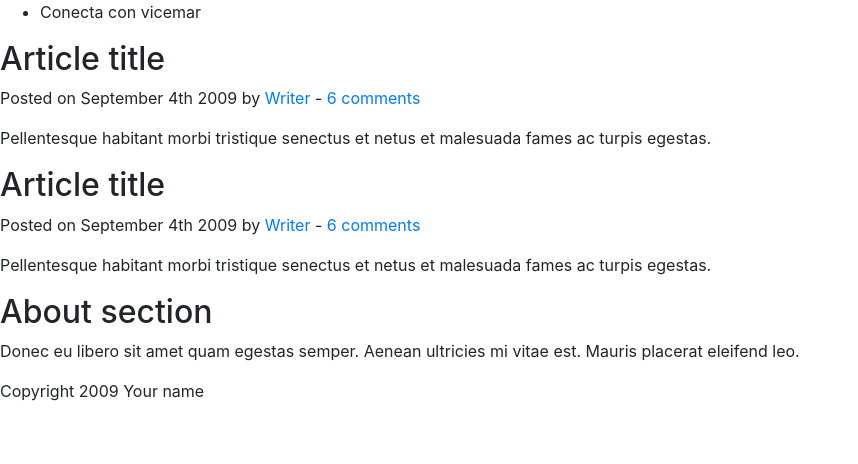
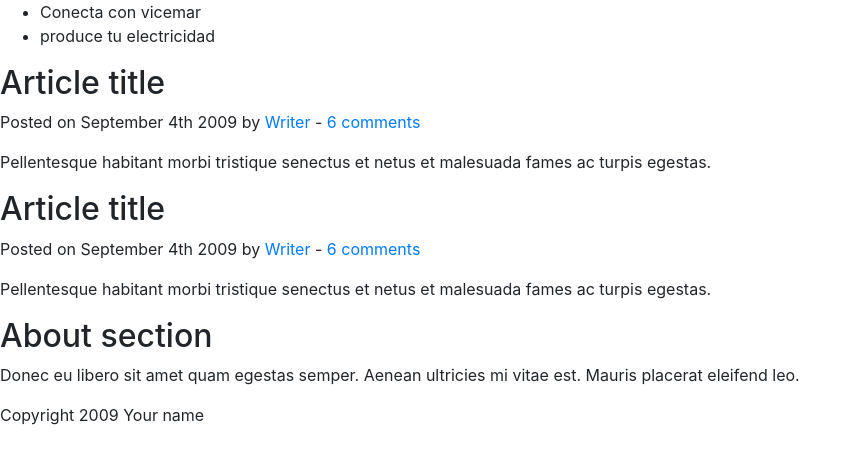
Before and after one commit to vicemar/mitoreposit, a plain HTML site: page index.html in a window 1280 px wide. Shown: the whole page, without its empty margins (0-858 px from the left). Drawn offline with nearby package versions, Linux system fonts and the light colour scheme.

Commit message:
Escribir index.html

```diff
--- a/index.html
+++ b/index.html
@@ -14,6 +14,7 @@
 		<nav>
 			<ul>
 				<li>Conecta con vicemar</li>
+				<li>produce tu electricidad</li>
 			</ul>
 		</nav>
 	</header>
```
